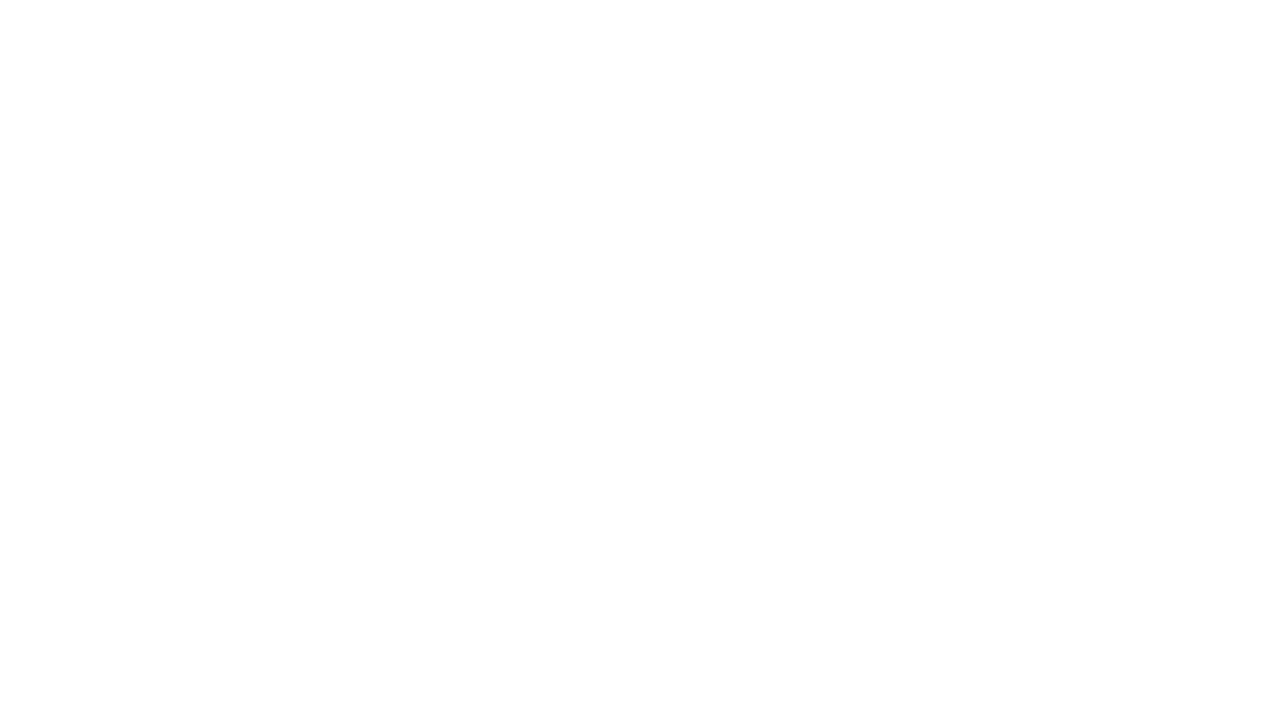
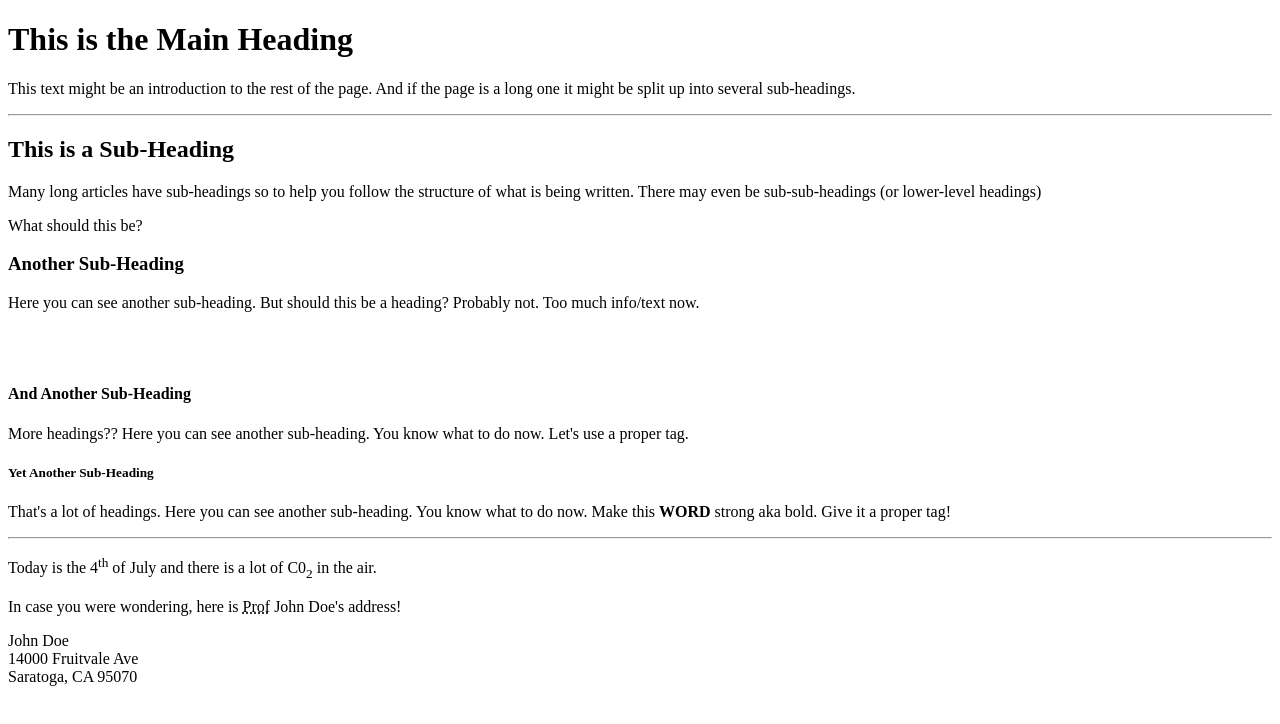
Before and after one commit to hdaur1273/Structuring-info-into-HTML-document, a plain HTML site: page index.html in a window 1280 px wide. Drawn offline with Linux system fonts and the light colour scheme.

Commit message:
finished html file

```diff
--- a/index.html
+++ b/index.html
@@ -3,9 +3,37 @@
 <head>
     <meta charset="UTF-8">
     <meta name="viewport" content="width=device-width, initial-scale=1.0">
-    <title>Structuring Information</title>
+    <title>Structuring Information  </title>
 </head>
 <body>
+    <h1>This is the Main Heading</h1>
+    <p>This text might be an introduction to the rest of the page. And if the page is a long one it might be split up into several sub-headings.</p>
+
+    <hr>
+
+    <h2>This is a Sub-Heading</h2>
+    <p>Many long articles have sub-headings so to help you follow the structure of what is being written. There may even be sub-sub-headings (or lower-level headings)</p>
+
+    <span>What should this be?</span>
+
+    <h3>Another Sub-Heading</h2>
+    <p>Here you can see another sub-heading. But should this be a heading? Probably not. Too much info/text now.</p>
+
+    <br>
+    <br>
+
+    <h4>And Another Sub-Heading</h4>
+    <p>More headings?? Here you can see another sub-heading. You know what to do now. Let's use a proper tag. </p>
+
+    <h5>Yet Another Sub-Heading</h5>
+    <p>That's a lot of headings. Here you can see another sub-heading. You know what to do now.  Make this <b>WORD</b> strong aka bold. Give it a proper tag!</p>
+
+    <hr>
+
+    <p>Today is the 4<sup>th</sup> of July and there is a lot of C0<sub>2</sub> in the air.</p>
+    <p>In case you were wondering, here is <abbr title="Professor">Prof</abbr> John Doe's address!</p>
+
+    <p>John Doe<br>14000 Fruitvale Ave<br>Saratoga, CA 95070</p>
 
 </body>
 </html>
```
